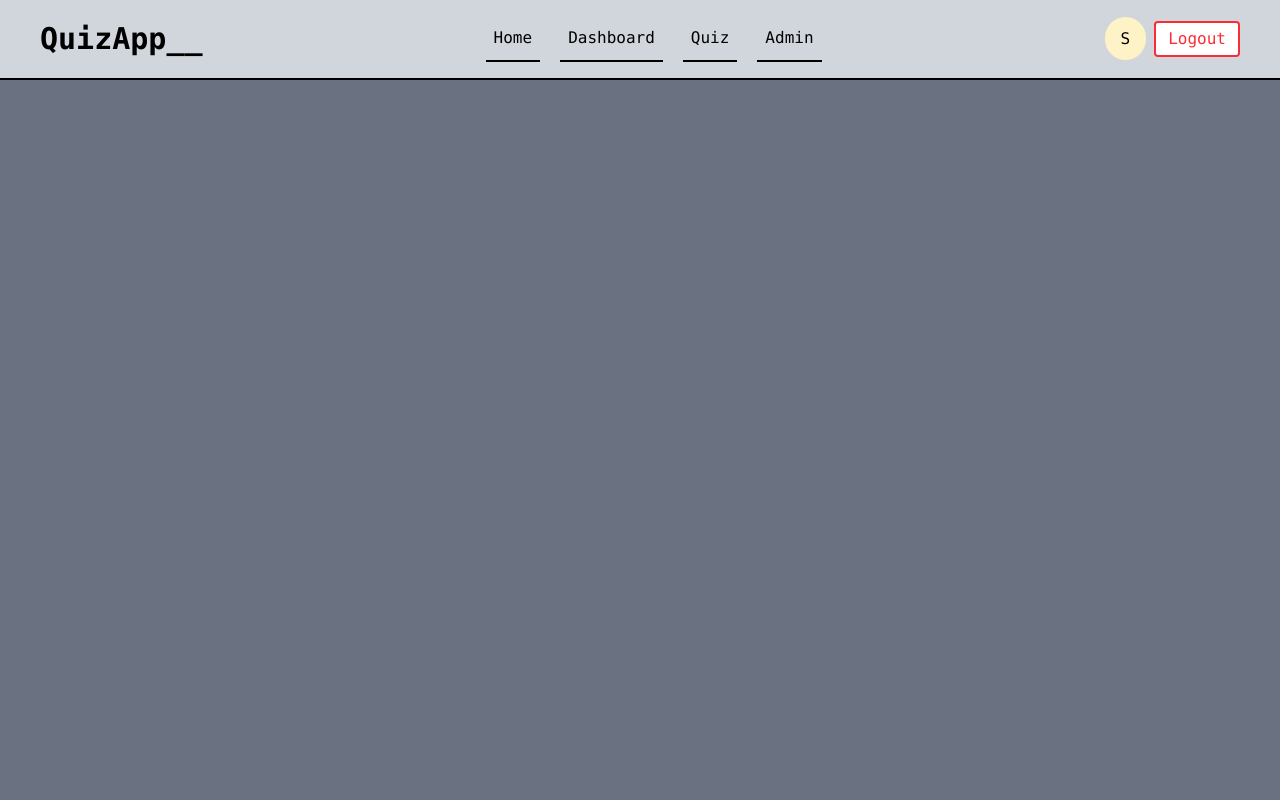
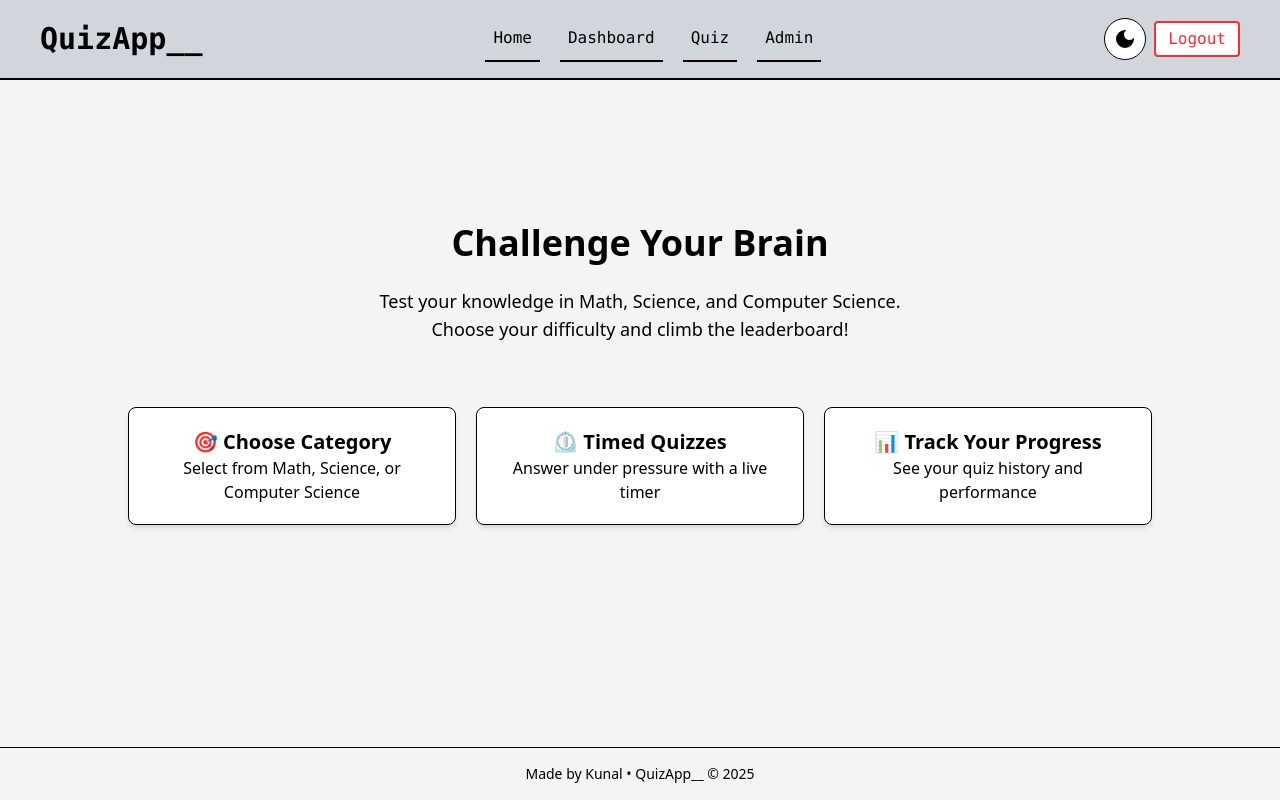
Before and after one commit to Kunal-Kaloniya/QuizWebApp, a React (Vite) app in the folder task2frontend/: page / in a window 1280 px wide. Built offline with nearby package versions, Linux system fonts and the light colour scheme; sample sign-in values are in the browser's storage.

Commit message:
Added the view all questions in admin panel and improved the intro page

```diff
--- a/task2frontend/src/components/Dashboard.jsx
+++ b/task2frontend/src/components/Dashboard.jsx
@@ -31,7 +31,7 @@ function Dashboard() {
     }, [])
 
     return (
-        <div className="font-mono">
+        <div className="font-mono mt-[10vh]">
             <div className="flex flex-col items-center mb-5">
                 <div className="w-[100px] h-[100px] bg-gray-700 flex items-center justify-center text-white text-3xl rounded-full my-5">
                     {user?.username[0].toUpperCase()}
--- a/task2frontend/src/components/Header.jsx
+++ b/task2frontend/src/components/Header.jsx
@@ -1,10 +1,13 @@
 import { useContext } from "react";
 import { AuthContext } from "../context/AuthContext";
 import { useNavigate, Link } from "react-router-dom";
+import { MdDarkMode, MdOutlineLightMode } from "react-icons/md";
+import { ThemeContext } from "../context/ThemeContext";
 
 function Header() {
 
     const { isLogged, user, logout } = useContext(AuthContext);
+    const { theme, toggleTheme } = useContext(ThemeContext);
     const navigate = useNavigate();
 
     const handleLogout = () => {
@@ -13,7 +16,7 @@ function Header() {
     }
 
     return (
-        <div id="header" className="w-full h-[10vh] font-mono bg-gray-300 text-black px-10 py-4 border-b-2 flex items-center justify-between">
+        <div id="header" className={`w-full h-[10vh] font-mono bg-gray-300 text-black px-10 py-4 border-b-2 flex items-center justify-between fixed top-0 left-0 right-0 z-10`}>
             <h1 className="text-3xl font-bold">QuizApp__</h1>
             {
                 isLogged && (
@@ -48,8 +51,11 @@ function Header() {
                                 )
                             }
                         </div>
-                        <div className="">
-                            <Link className="px-4 py-3 rounded-full bg-amber-100 mr-2">{user?.username[0].toUpperCase()}</Link>
+                        <div className="flex items-center gap-2">
+
+                            <button onClick={toggleTheme} className="p-2 text-2xl bg-white rounded-full border hover:shadow-lg transition-all">
+                                {theme === "light" ? <MdDarkMode /> : <MdOutlineLightMode />}
+                            </button>
 
                             <button className="bg-white text-red-500 rounded px-3 py-1 border-2 border-red-500 hover:shadow-2xl hover:bg-red-500 hover:text-white transition-all" onClick={handleLogout}>Logout</button>
                         </div>
--- a/task2frontend/src/components/Home.jsx
+++ b/task2frontend/src/components/Home.jsx
@@ -69,7 +69,7 @@ function Home() {
     }
 
     return (
-        <div className="font-mono relative">
+        <div className="font-mono relative mt-[10vh]">
             <div className="mt-5 pl-5">
                 <h1 className="text-4xl font-bold mb-3">Welcome {user?.username}!</h1>
             </div>
--- a/task2frontend/src/components/IntroPage.jsx
+++ b/task2frontend/src/components/IntroPage.jsx
@@ -1,14 +1,41 @@
 import { useNavigate } from "react-router-dom";
+import { MdDarkMode, MdOutlineLightMode } from "react-icons/md";
+import { useContext } from "react";
+import { ThemeContext } from "../context/ThemeContext";
 
 function IntroPage() {
-
     const navigate = useNavigate();
+    const { theme, toggleTheme } = useContext(ThemeContext);
 
     return (
-        <div>
-            <div className="w-full min-h-[90vh] bg-gray-500">
+        <div className={`min-h-screen flex flex-col items-center justify-between ${theme === "light" ? "bg-gray-100 text-black" : "bg-gray-900 text-white"} transition-all duration-300`}>
 
-            </div>
+            <main className="flex flex-col items-center justify-center gap-6 p-5 flex-1">
+                <h2 className="text-4xl font-extrabold text-center">Challenge Your Brain</h2>
+                <p className="text-lg text-center max-w-xl">
+                    Test your knowledge in Math, Science, and Computer Science. Choose your difficulty and climb the leaderboard!
+                </p>
+
+                <div className="grid grid-cols-1 md:grid-cols-3 gap-5 mt-10 max-w-5xl text-center">
+                    <div className="bg-white text-black shadow-md rounded-lg p-5 border">
+                        <h3 className="text-xl font-bold">🎯 Choose Category</h3>
+                        <p>Select from Math, Science, or Computer Science</p>
+                    </div>
+                    <div className="bg-white text-black shadow-md rounded-lg p-5 border">
+                        <h3 className="text-xl font-bold">⏲️ Timed Quizzes</h3>
+                        <p>Answer under pressure with a live timer</p>
+                    </div>
+                    <div className="bg-white text-black shadow-md rounded-lg p-5 border">
+                        <h3 className="text-xl font-bold">📊 Track Your Progress</h3>
+                        <p>See your quiz history and performance</p>
+                    </div>
+                </div>
+            </main>
+
+            {/* Footer */}
+            <footer className="w-full text-center py-4 border-t text-sm">
+                Made by Kunal • QuizApp__ © 2025
+            </footer>
         </div>
     );
 }
--- a/task2frontend/src/components/Quiz.jsx
+++ b/task2frontend/src/components/Quiz.jsx
@@ -96,7 +96,7 @@ function Quiz() {
     }
 
     return (
-        <div className="font-mono relative">
+        <div className="font-mono relative mt-[10vh]">
             <div className="flex">
                 <div id="navBar" className="w-[20vw] h-[90vh] bg-gray-300 border-r-2 px-4 py-10">
                     <h1 className="text-center mb-2 underline text-xl">Quiz Stats:</h1>
--- a/task2frontend/src/components/Result.jsx
+++ b/task2frontend/src/components/Result.jsx
@@ -20,7 +20,7 @@ function Result() {
     }, [])
 
     return (
-        <div className="font-mono">
+        <div className="font-mono mt-[10vh]">
             <div id="main" className="max-w-[90vw] h-auto bg-gray-100 mt-5 mx-auto border-2 rounded-xl">
                 <div className="text-center p-10 text-xl">
                     <h1 className="text-3xl font-bold mb-5">Your score is {result} out of {questions.length}.</h1>
```
Also changed, not shown: task2frontend/src/components/Admin.jsx (+76 -4 lines), 2 other files (tests, documents, lock files or other folders).
